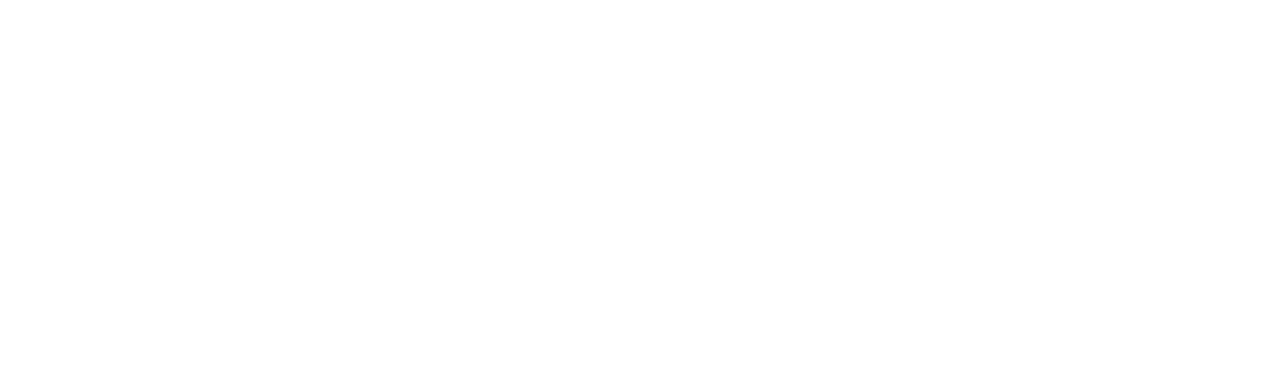
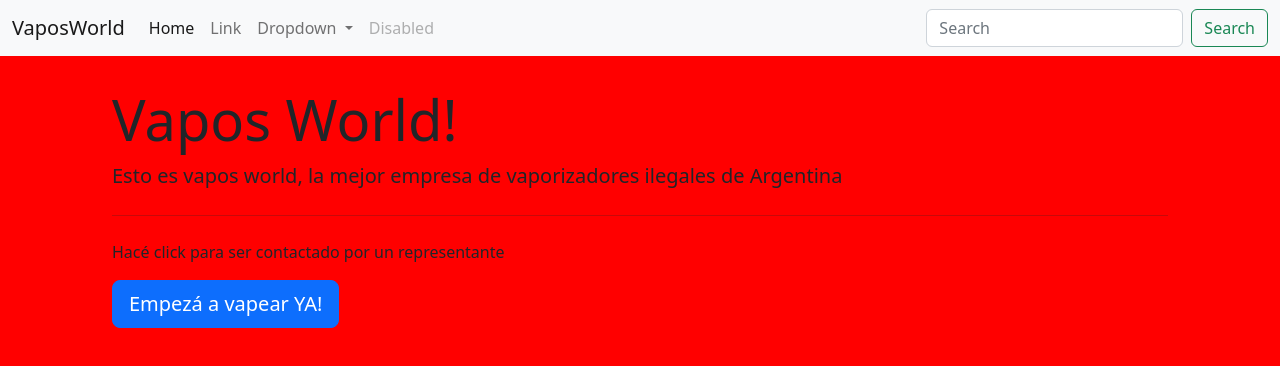
Before and after one commit to LeandroHornos/vaposworld, a plain HTML site: page index.html in a window 1280 px wide. Drawn offline with nearby package versions, Linux system fonts and the light colour scheme.

Commit message:
agrego navbar y jumbotron

```diff
--- a/css/style.css
+++ b/css/style.css
@@ -2,3 +2,13 @@
   margin: 0;
   padding: 0;
 }
+
+#main-container {
+  min-height: 100vh;
+  background-color: red;
+  width: 100%;
+}
+
+header {
+  padding: 30px;
+}
--- a/index.html
+++ b/index.html
@@ -1,13 +1,102 @@
 <!DOCTYPE html>
 <html lang="es">
-<head>
-    <meta charset="UTF-8">
-    <meta http-equiv="X-UA-Compatible" content="IE=edge">
-    <meta name="viewport" content="width=device-width, initial-scale=1.0">
-    <link rel="stylesheet" href="css/style.css">
+  <head>
+    <meta charset="UTF-8" />
+    <meta http-equiv="X-UA-Compatible" content="IE=edge" />
+    <meta name="viewport" content="width=device-width, initial-scale=1.0" />
+    <link
+      href="https://cdn.jsdelivr.net/npm/bootstrap@5.2.2/dist/css/bootstrap.min.css"
+      rel="stylesheet"
+      integrity="sha384-Zenh87qX5JnK2Jl0vWa8Ck2rdkQ2Bzep5IDxbcnCeuOxjzrPF/et3URy9Bv1WTRi"
+      crossorigin="anonymous"
+    />
+    <link rel="stylesheet" href="css/style.css" />
+
     <title>Vapos world</title>
-</head>
-<body>
-
-</body>
+  </head>
+  <body>
+    <div id="main-container">
+      <nav class="navbar navbar-expand-lg bg-light">
+        <div class="container-fluid">
+          <a class="navbar-brand" href="#">VaposWorld</a>
+          <button
+            class="navbar-toggler"
+            type="button"
+            data-bs-toggle="collapse"
+            data-bs-target="#navbarSupportedContent"
+            aria-controls="navbarSupportedContent"
+            aria-expanded="false"
+            aria-label="Toggle navigation"
+          >
+            <span class="navbar-toggler-icon"></span>
+          </button>
+          <div class="collapse navbar-collapse" id="navbarSupportedContent">
+            <ul class="navbar-nav me-auto mb-2 mb-lg-0">
+              <li class="nav-item">
+                <a class="nav-link active" aria-current="page" href="#">Home</a>
+              </li>
+              <li class="nav-item">
+                <a class="nav-link" href="#">Link</a>
+              </li>
+              <li class="nav-item dropdown">
+                <a
+                  class="nav-link dropdown-toggle"
+                  href="#"
+                  role="button"
+                  data-bs-toggle="dropdown"
+                  aria-expanded="false"
+                >
+                  Dropdown
+                </a>
+                <ul class="dropdown-menu">
+                  <li><a class="dropdown-item" href="#">Action</a></li>
+                  <li><a class="dropdown-item" href="#">Another action</a></li>
+                  <li><hr class="dropdown-divider" /></li>
+                  <li>
+                    <a class="dropdown-item" href="#">Something else here</a>
+                  </li>
+                </ul>
+              </li>
+              <li class="nav-item">
+                <a class="nav-link disabled">Disabled</a>
+              </li>
+            </ul>
+            <form class="d-flex" role="search">
+              <input
+                class="form-control me-2"
+                type="search"
+                placeholder="Search"
+                aria-label="Search"
+              />
+              <button class="btn btn-outline-success" type="submit">
+                Search
+              </button>
+            </form>
+          </div>
+        </div>
+      </nav>
+      <div class="container">
+        <header>
+          <div class="jumbotron">
+            <h1 class="display-4">Vapos World!</h1>
+            <p class="lead">
+              Esto es vapos world, la mejor empresa de vaporizadores ilegales de
+              Argentina
+            </p>
+            <hr class="my-4" />
+            <p>Hacé click para ser contactado por un representante</p>
+            <a class="btn btn-primary btn-lg" href="#" role="button"
+              >Empezá a vapear YA!</a
+            >
+          </div>
+        </header>
+      </div>
+    </div>
+    <script
+      src="https://cdn.jsdelivr.net/npm/bootstrap@5.2.2/dist/js/bootstrap.bundle.min.js"
+      integrity="sha384-OERcA2EqjJCMA+/3y+gxIOqMEjwtxJY7qPCqsdltbNJuaOe923+mo//f6V8Qbsw3"
+      crossorigin="anonymous"
+    ></script>
+  </body>
+  <!-- JavaScript Bundle with Popper -->
 </html>
```
